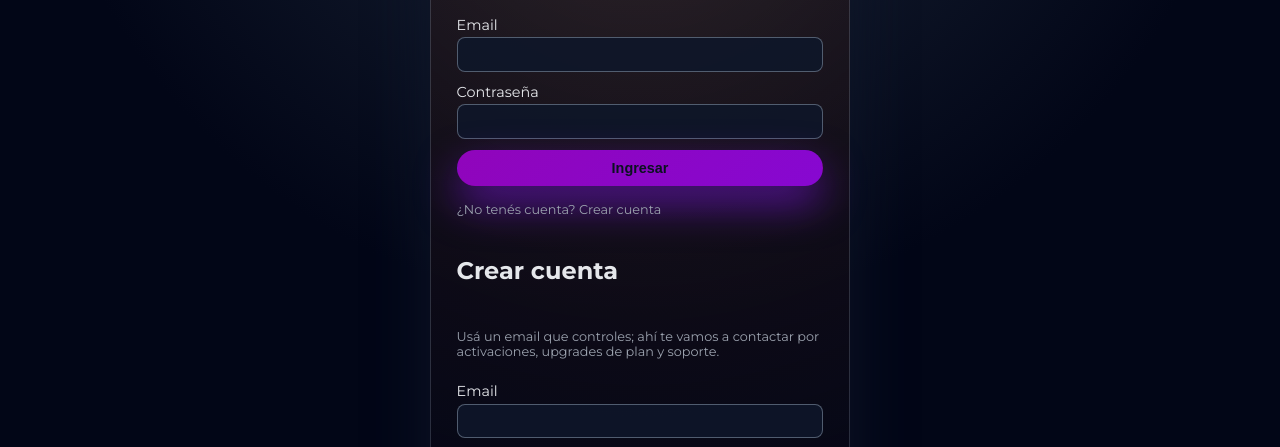
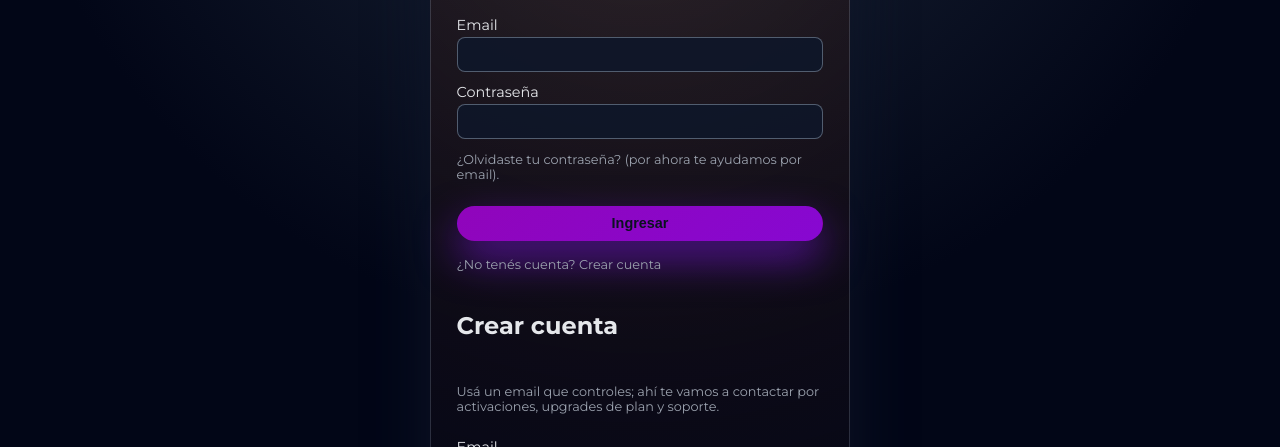
Before and after one commit to sekigan98/website-hyperion, a plain HTML site: page frontend/login.html in a window 1280 px wide. Shown: the part 304-751 px from the top of the page. Drawn offline with Linux system fonts and the light colour scheme.

Commit message:
Update login.html

```diff
--- a/frontend/login.html
+++ b/frontend/login.html
@@ -4,20 +4,18 @@
   <meta charset="utf-8" />
   <title>Ingresar - Hyperion</title>
   <meta name="viewport" content="width=device-width, initial-scale=1" />
- <!-- Favicon: cohete solo -->
+  <!-- Favicon: cohete solo -->
   <link rel="icon" href="assets/hyperion-favicon.png" type="image/png" />
   <link href="https://fonts.googleapis.com/css2?family=Montserrat:wght@400;600;700&display=swap" rel="stylesheet">
   <link rel="stylesheet" href="styles.css" />
 </head>
-</head>
 <body class="dark-mode auth-body">
   <header class="site-header minimal">
     <div class="container header-inner">
-   <a href="index.html" class="brand">
+      <a href="index.html" class="brand">
         <!-- Logo largo -->
         <img src="assets/hyperion-logo.png" alt="Hyperion" class="brand-logo" />
       </a>
-
     </div>
   </header>
 
@@ -39,6 +37,16 @@
           Contraseña
           <input type="password" name="password" required autocomplete="current-password" />
         </label>
+
+        <p class="muted small" style="margin-top:0.1rem;">
+          <a
+            id="forgot-password-link"
+            href="mailto:soporte@hyperion.app?subject=Olvid%C3%A9%20mi%20contrase%C3%B1a&body=Hola%2C%20olvid%C3%A9%20mi%20contrase%C3%B1a%20de%20Hyperion.%20Mi%20email%20es%3A%20"
+          >
+            ¿Olvidaste tu contraseña?
+          </a>
+          <span> (por ahora te ayudamos por email).</span>
+        </p>
 
         <button type="submit" class="btn btn-primary btn-block">
           Ingresar
```
